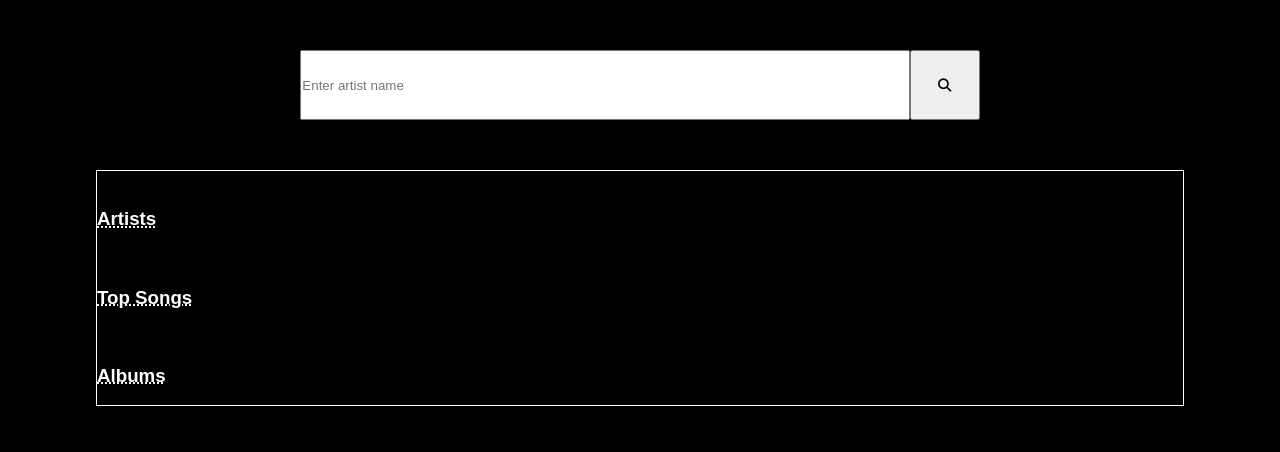
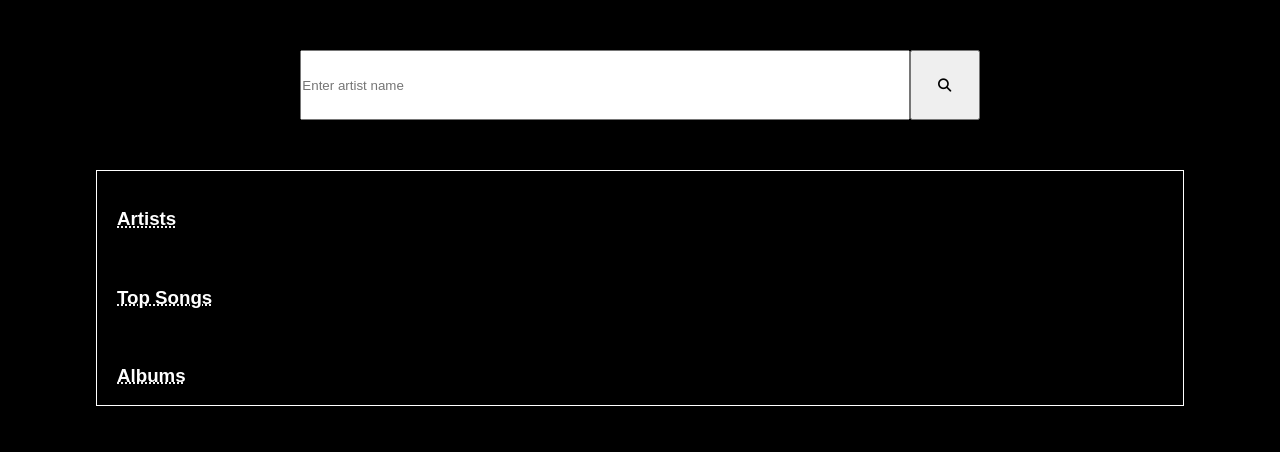
Before and after one commit to aquaj0y/randomsound, a plain HTML site: page index.html in a window 1280 px wide. Shown: the top 452 px of the page. Drawn offline with nearby package versions, Linux system fonts and the light colour scheme; no server answers; a web font is replaced by a local one.

```diff
--- a/style.css
+++ b/style.css
@@ -64,7 +64,12 @@
   border: 1px solid white;
 }
 
+.results-container > *{
+  padding-left: 20px;
+}
+
 .albums{
+  overflow: scroll;
   /* display: flex; */
   /* justify-content: space-around; */
 }
```
Also changed, not shown: README.md, wireframe.png (added).
